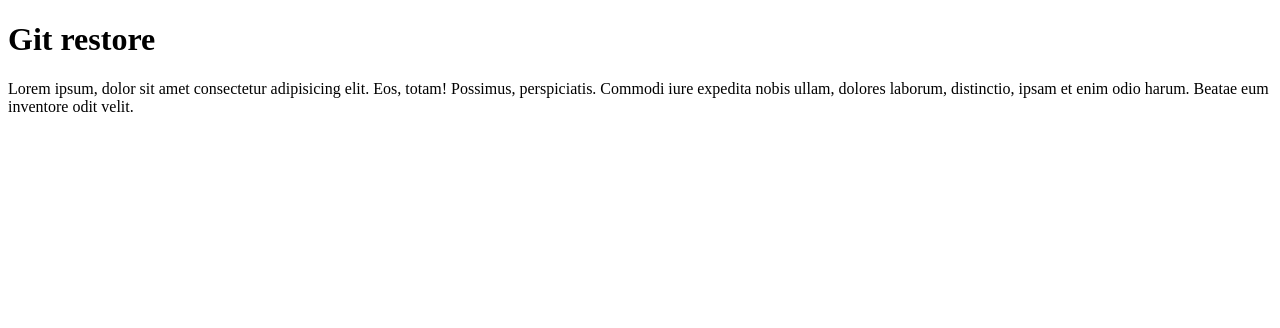
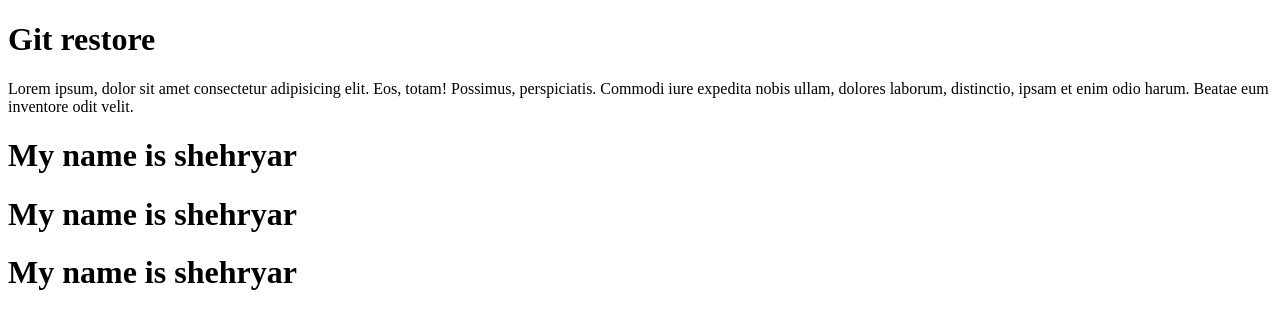
Before and after one commit to shehryargit/git-restore, a plain HTML site: page index.html in a window 1280 px wide. Drawn offline with Linux system fonts and the light colour scheme.

Commit message:
revert changges

```diff
--- a/index.html
+++ b/index.html
@@ -8,5 +8,8 @@
 <body>
     <h1>Git restore</h1>
     <p>Lorem ipsum, dolor sit amet consectetur adipisicing elit. Eos, totam! Possimus, perspiciatis. Commodi iure expedita nobis ullam, dolores laborum, distinctio, ipsam et enim odio harum. Beatae eum inventore odit velit.</p>
+    <h1>My name is shehryar</h1>
+    <h1>My name is shehryar</h1>
+    <h1>My name is shehryar</h1>
 </body>
 </html>
```
Also changed, not shown: sty.css (added).
